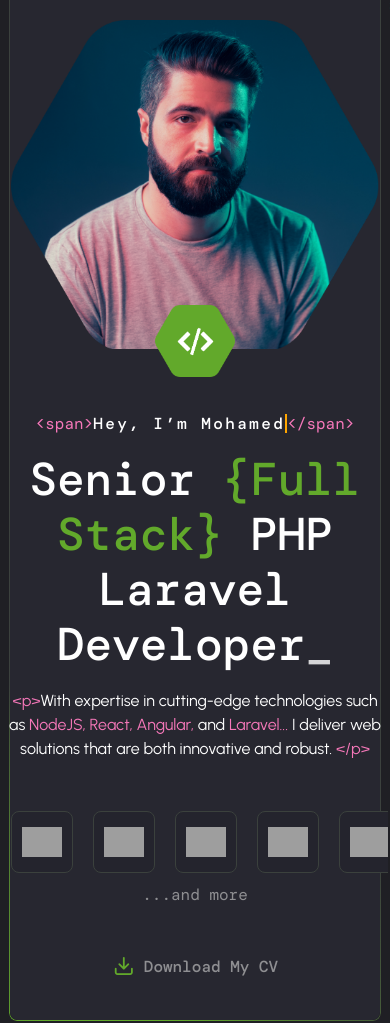
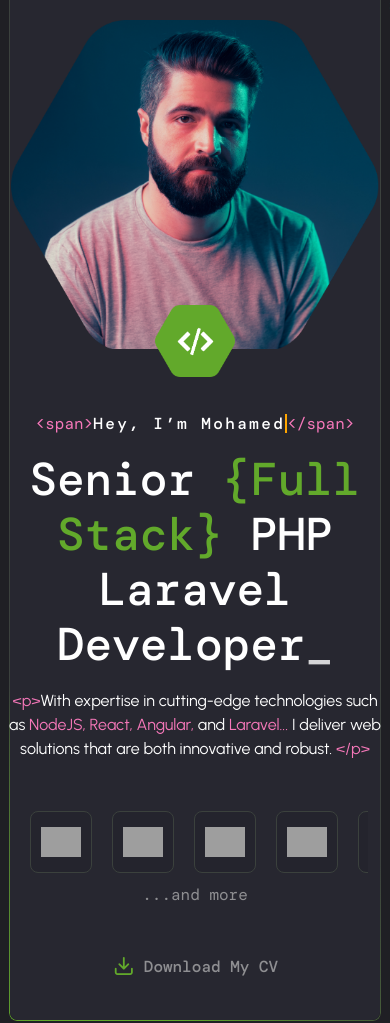
Before and after one commit to dev-mohamed-ayman/portfolio, a plain HTML site: page index.html in a window 390 px wide. Shown: the part 99-1122 px from the top of the page. Drawn offline with nearby package versions, Linux system fonts and the light colour scheme; grey boxes are pictures that could not be loaded; files whose address does not match are found by name; a web font is replaced by a local one.

Commit message:
carouselTicker IN MOBILE

```diff
--- a/css/style.css
+++ b/css/style.css
@@ -530,8 +530,9 @@ main img.main-bg {
     flex-wrap: wrap;
   }
   #hero .content .right .skills .carouselTicker {
-    max-width: 100%;
+    max-width: 90%;
     padding: 0;
+    margin: 0 auto;
   }
   #hero .content .right .skills span {
     /* display: none; */
```
